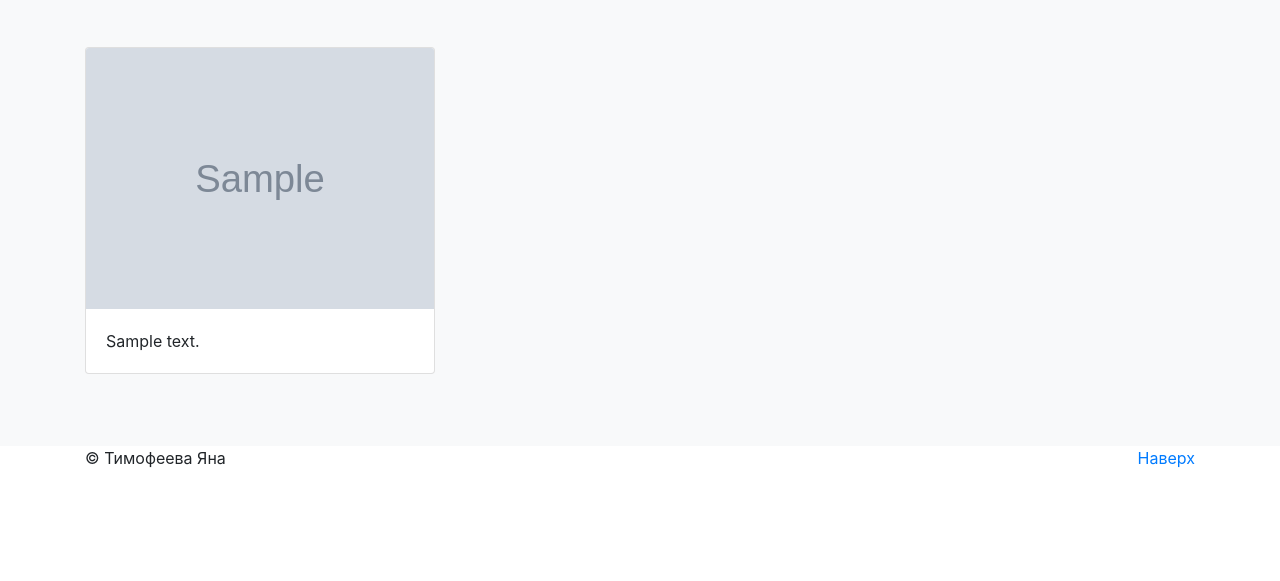
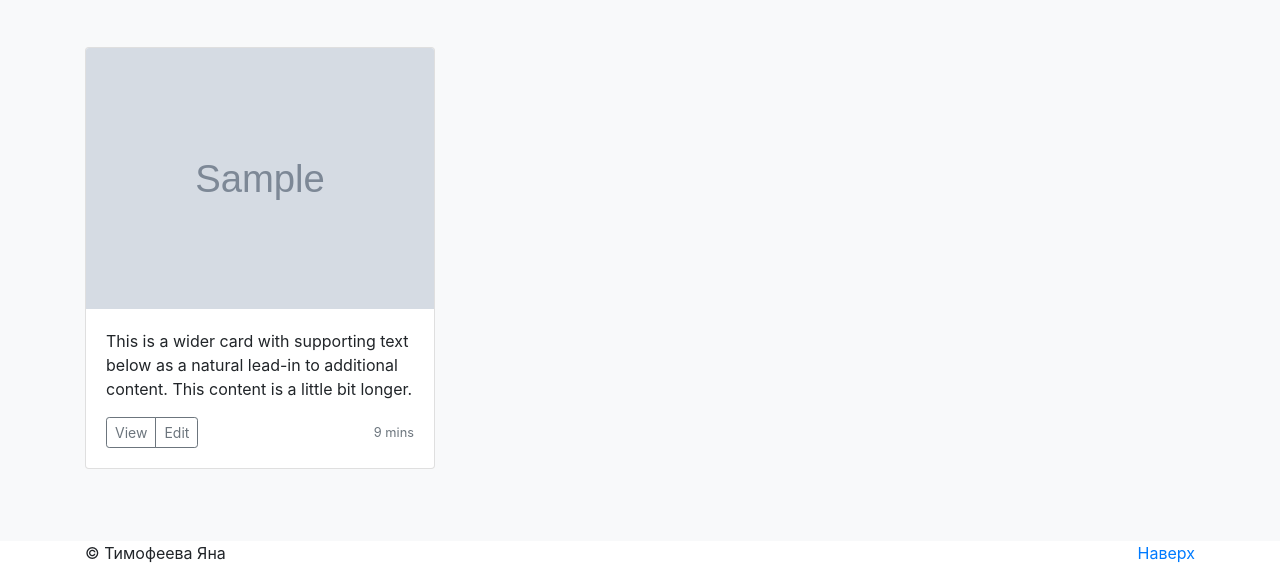
Before and after one commit to yana-include7/my-first-blog, a Django app: page /post/1/ in a window 1280 px wide. Shown: the part 281-862 px from the top of the page. Before the commit the page ends 749 px from the top, so only its background shows below. Run offline with Django 3.2, Linux system fonts and the light colour scheme; tables that the repository leaves empty hold one stand-in row (values such as "Sample post"); grey boxes marked "Sample" are stand-in pictures; some libraries are stand-ins or nearby versions.

```diff
--- a/blog/static/js/open.js
+++ b/blog/static/js/open.js
@@ -0,0 +1,4 @@
+$("#pop").on("click", function() {
+   $('#imagepreview').attr('src', $('#imageresource').attr('src')); // here asign the image to the modal when the user click the enlarge link
+   $('#imagemodal').modal('show'); // imagemodal is the id attribute assigned to the bootstrap modal, then i use the show function
+});
--- a/blog/templates/blog/post_detail.html
+++ b/blog/templates/blog/post_detail.html
@@ -51,15 +51,33 @@
 
       <div class="album py-5 bg-light">
         <div class="container">
-
           <div class="row">
             {% for photo_post in post.photo_set.all %}
+
             <div class="col-md-4">
               <div class="card mb-4 box-shadow">
-                <img class="card-img-top" src="{{photo_post.profile_image.url}}" data-src="holder.js/200x450?theme=thumb&bg=55595c&fg=eceeef&text=Thumbnail" alt="Card image cap">
-
-                <div class="card-body">
-                  <p class="card-text">{{photo_post.text}}</p>
+                <a href="#" class="pop">
+                <img class="card-img-top" src="{{photo_post.profile_image.url}}" data-src="holder.js/100px225?theme=thumb&bg=55595c&fg=eceeef&text=Thumbnail" alt="Card image cap">
+                </a>
+                  <div class="card-body">
+                  <p class="card-text">This is a wider card with supporting text below as a natural lead-in to additional content. This content is a little bit longer.</p>
+                  <div class="d-flex justify-content-between align-items-center">
+                    <div class="btn-group">
+                      <button type="button" class="btn btn-sm btn-outline-secondary">View</button>
+                      <button type="button" class="btn btn-sm btn-outline-secondary">Edit</button>
+                    </div>
+                    <small class="text-muted">9 mins</small>
+                  </div>
+                </div>
+              </div>
+            </div>
+            <div class="modal fade" id="imagemodal" tabindex="-1" role="dialog" aria-labelledby="myModalLabel" aria-hidden="true">
+              <div class="modal-dialog">
+                <div class="modal-content">
+                  <div class="modal-body">
+                    <button type="button" class="close" data-dismiss="modal"><span aria-hidden="true">&times;</span><span class="sr-only">Close</span></button>
+                    <img src="" class="imagepreview" style="width: 100%;" >
+                  </div>
                 </div>
               </div>
             </div>
@@ -84,6 +102,7 @@
     <!-- Placed at the end of the document so the pages load faster -->
     <script src="https://code.jquery.com/jquery-3.2.1.slim.min.js" integrity="sha384-KJ3o2DKtIkvYIK3UENzmM7KCkRr/rE9/Qpg6aAZGJwFDMVNA/GpGFF93hXpG5KkN" crossorigin="anonymous"></script>
     <script>window.jQuery || document.write('<script src="../../../../assets/js/vendor/jquery-slim.min.js"><\/script>')</script>
+    <script src="{% static 'js/open.js' %}"></script>
     <script src="../../../../assets/js/vendor/popper.min.js"></script>
     <script src="../../../../dist/js/bootstrap.min.js"></script>
     <script src="../../../../assets/js/vendor/holder.min.js"></script>
```
